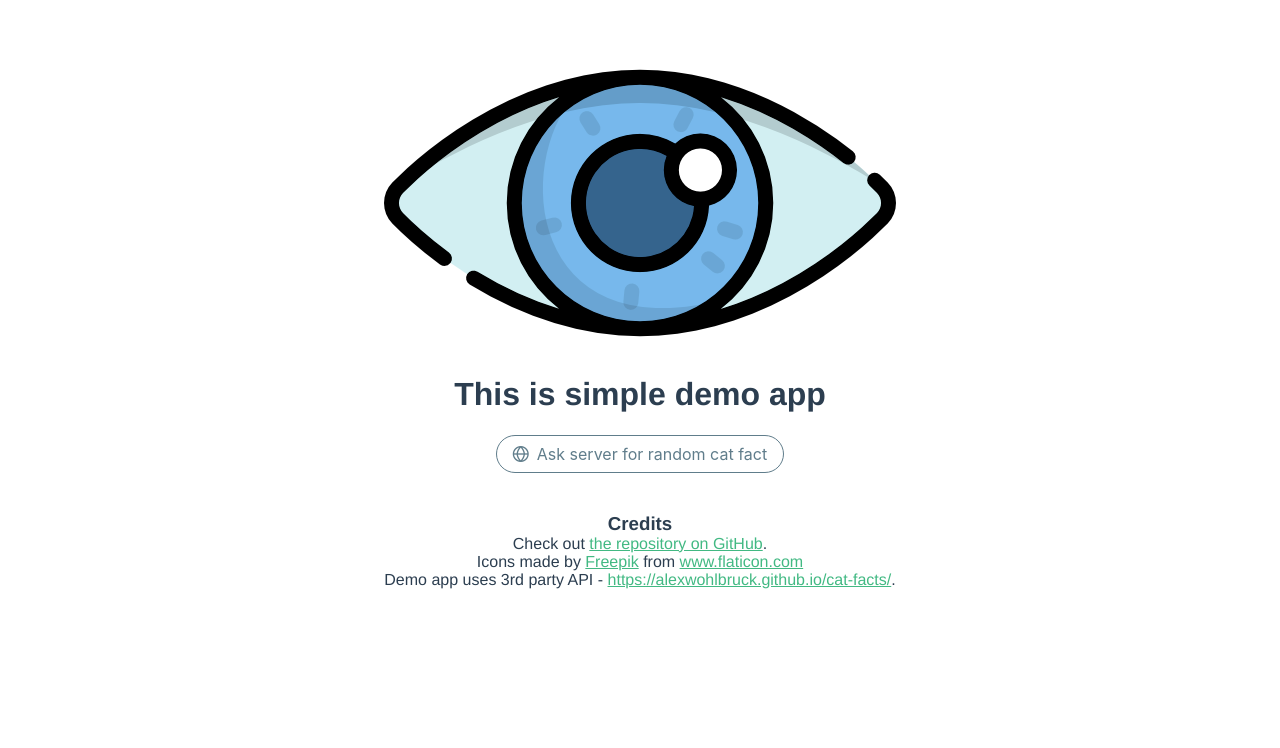
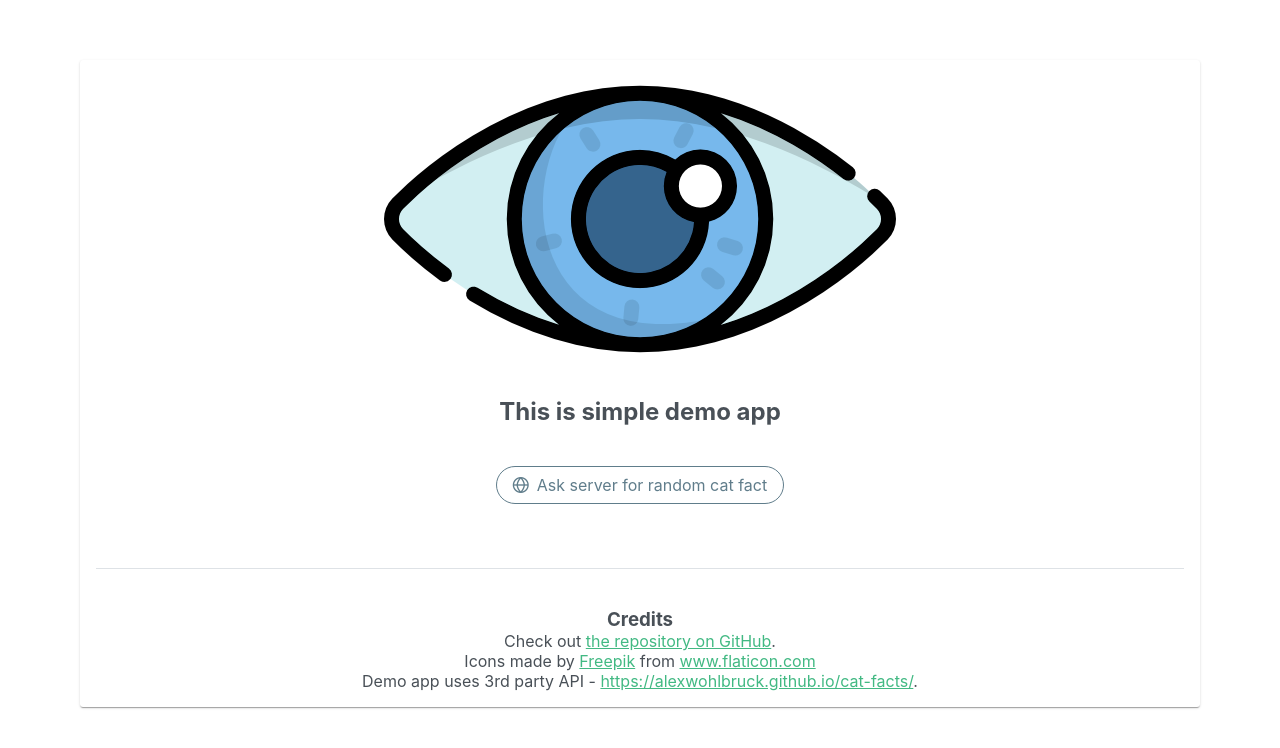
Before and after one commit to pawelgiczewski/demo-webapp, a Vue app: page / in a window 1280 px wide. Shown: the top 748 px of the page. Built offline with nearby package versions, Linux system fonts and the light colour scheme.

Commit message:
change design a bit, implement loading spinner

```diff
--- a/src/App.vue
+++ b/src/App.vue
@@ -1,5 +1,4 @@
 <template>
-  <img alt="Vue logo" src="./assets/logo.png">
   <HelloWorld msg="This is simple demo app"/>
 </template>
 
--- a/src/components/HelloWorld.vue
+++ b/src/components/HelloWorld.vue
@@ -1,14 +1,22 @@
 <template>
-  <div class="hello">
-    <h1>{{ msg }}</h1>
-    <Button icon="pi pi-globe" class="p-button-rounded p-button-secondary p-button-outlined" label="Ask server for random cat fact" v-on:click="setRandomCatFact"/>
-    <Message v-for="fact of catFacts" :key="fact" severity="success">{{ fact }}</Message>
-
-    <h3>Credits</h3>
-    <div>Check out <a href="https://github.com/pawelgiczewski/demo-webapp" target="_blank">the repository on GitHub</a>.</div>
-    <div>Icons made by <a href="http://www.freepik.com/" title="Freepik">Freepik</a> from <a href="https://www.flaticon.com/" title="Flaticon">www.flaticon.com</a></div>
-    <div>Demo app uses 3rd party API - <a href="https://alexwohlbruck.github.io/cat-facts/" target="_blank">https://alexwohlbruck.github.io/cat-facts/</a>.</div>
-  </div>
+<Card style="width: 70rem; margin: auto">
+    <template #title>
+        <img alt="Vue logo" src="./../assets/logo.png">
+        <p>{{ msg }}</p>
+    </template>
+    <template #content>
+      <Button icon="pi pi-globe" class="p-button-rounded p-button-secondary p-button-outlined" label="Ask server for random cat fact" v-on:click="setRandomCatFact"/>
+      <p><ProgressSpinner v-show="loading" style="width:50px;height:50px" strokeWidth="8" fill="#EEEEEE" animationDuration=".5s"/></p>
+      <Message v-for="fact of catFacts" :key="fact" severity="success">{{ fact }}</Message>
+    </template>
+    <template #footer>
+      <Divider></Divider>
+      <h3>Credits</h3>
+      <div>Check out <a href="https://github.com/pawelgiczewski/demo-webapp" target="_blank">the repository on GitHub</a>.</div>
+      <div>Icons made by <a href="http://www.freepik.com/" title="Freepik">Freepik</a> from <a href="https://www.flaticon.com/" title="Flaticon">www.flaticon.com</a></div>
+      <div>Demo app uses 3rd party API - <a href="https://alexwohlbruck.github.io/cat-facts/" target="_blank">https://alexwohlbruck.github.io/cat-facts/</a>.</div>
+    </template>
+</Card>
 </template>
 
 <script>
@@ -21,19 +29,20 @@ export default {
   },
   data() {
     return {
+      loading: false,
       catFacts: []
     }
   },
   methods: {
-    async setRandomCatFact() {
-      const fullCatFact = await this.getRandomCatFactFromService();
-      const truncated = this.truncateCatFact(fullCatFact);
-      this.catFacts.push(truncated)
-    },
 
-    async getRandomCatFactFromService() {
+    setRandomCatFact() {
       const apiService = new ApiService();
-      return (await apiService.getRandomCatFact()).data.text;
+      this.loading = true
+      apiService.getRandomCatFact().then( res => {
+        this.loading = false;
+        const truncated = this.truncateCatFact(res.data.text);
+        this.catFacts.push(truncated)
+      })
     },
 
     truncateCatFact(text) {
```
Also changed, not shown: src/main.js (+7 -1 lines).
